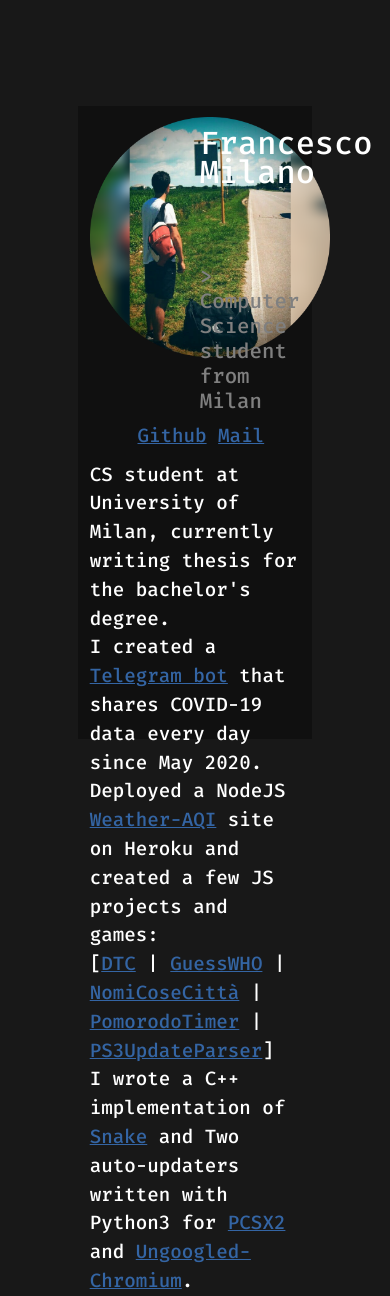
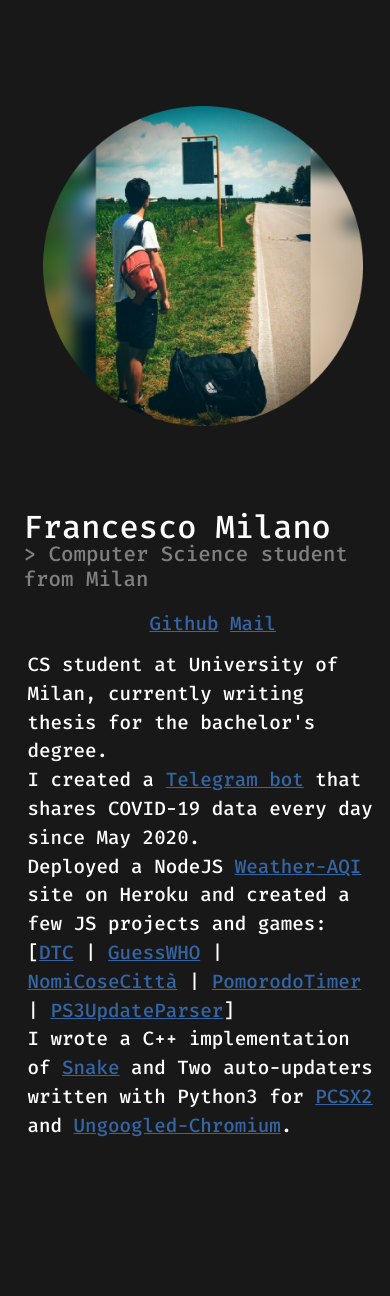
Before and after one commit to framilano/framilano.github.io, a PHP site: page / in a window 390 px wide. After the commit the page ends 1137 px from the top, so only its background shows below. Run offline with PHP 8.4, Linux system fonts and the light colour scheme.

Commit message:
Added mobile layout

```diff
--- a/css/stylesheet.css
+++ b/css/stylesheet.css
@@ -6,9 +6,10 @@ body {
 }
 
 img {
-    padding: 10%;
-    width: 15em;
-    height: 15em;
+    width: 20em;
+    max-width: 100%;
+    max-height: 100%;
+    object-fit: contain;
 }
 
 a {
@@ -26,14 +27,12 @@ a:hover {
 
 .container {
     margin-top: 12.5vh;
-    background-color: #101010;
     margin-left: auto;
     margin-right: auto;
     width: 60vw;
     height: 75vh;
     display: grid;
     grid-template-columns: 50% 50%;
-    grid-template-rows: 25% 25% 5% 45%;
 }
 
 .box1 {
@@ -46,6 +45,7 @@ a:hover {
     text-align: left;
     padding: 4%;
     padding-top: 20%;
+    padding-bottom: 0%;
     font-size: 200%;
     grid-row: 1;
     grid-column: 2;
@@ -93,3 +93,38 @@ a:hover {
     grid-row: 4;
     grid-column: 1 / 3;
 }
+
+@media screen and (max-width: 820px) {
+
+    .container {
+        width: 100vw;
+        height: 100vh;
+        grid-template-columns: 100%;
+    }
+
+    .box1 {
+        grid-row: 1 / 3;
+        grid-column: 1;
+    }
+
+    .box2 {
+        grid-row: 3 / 4;
+        grid-column: 1;
+    }
+
+    .box3 {
+        grid-row: 4 / 5;
+        grid-column: 1;
+    }
+
+
+    .box4 {
+        grid-row: 5 / 6;
+        grid-column: 1;
+    }
+
+    .box5 {
+        grid-row: 6 / 7;
+        grid-column: 1;
+    }
+}
```
